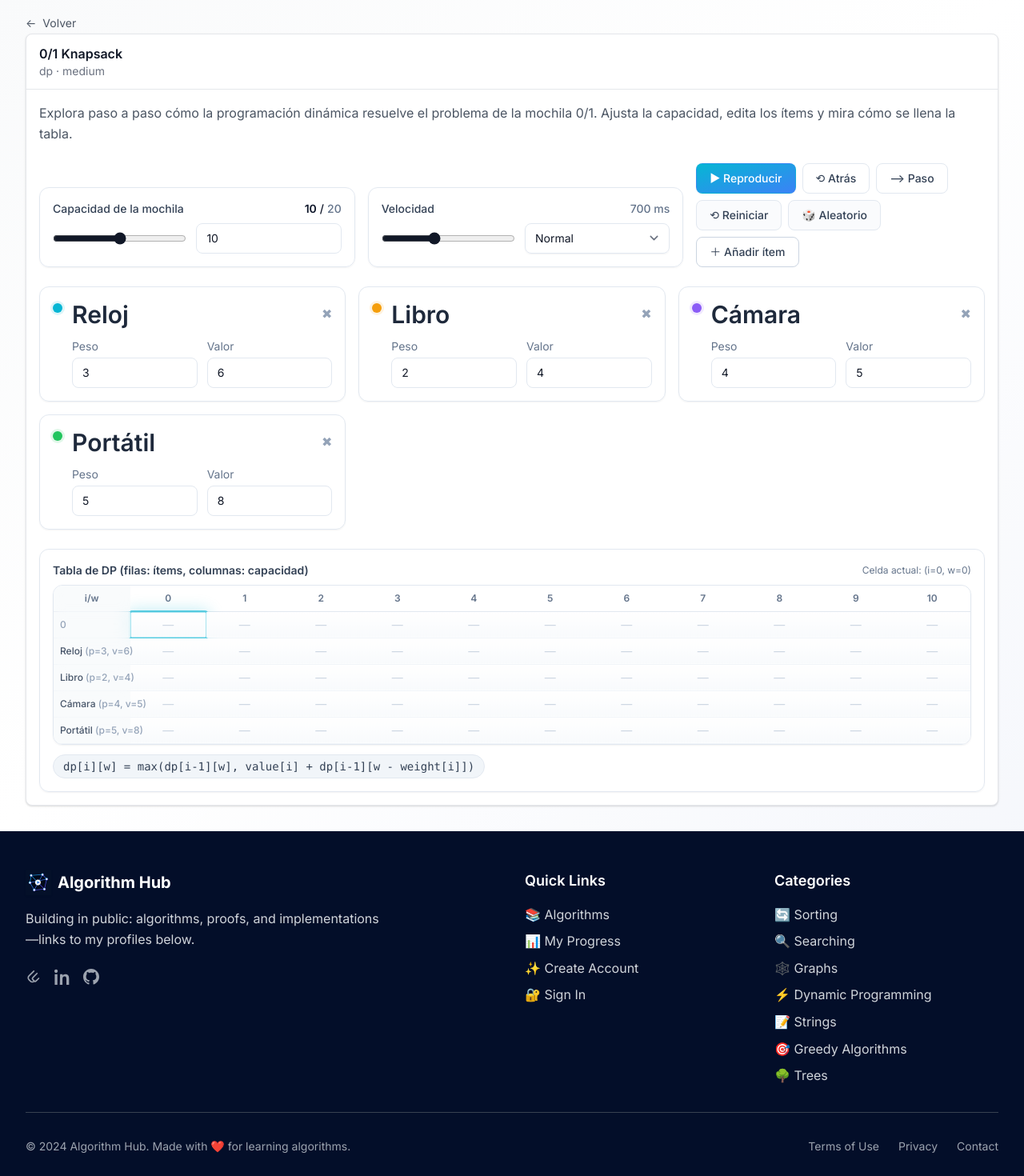
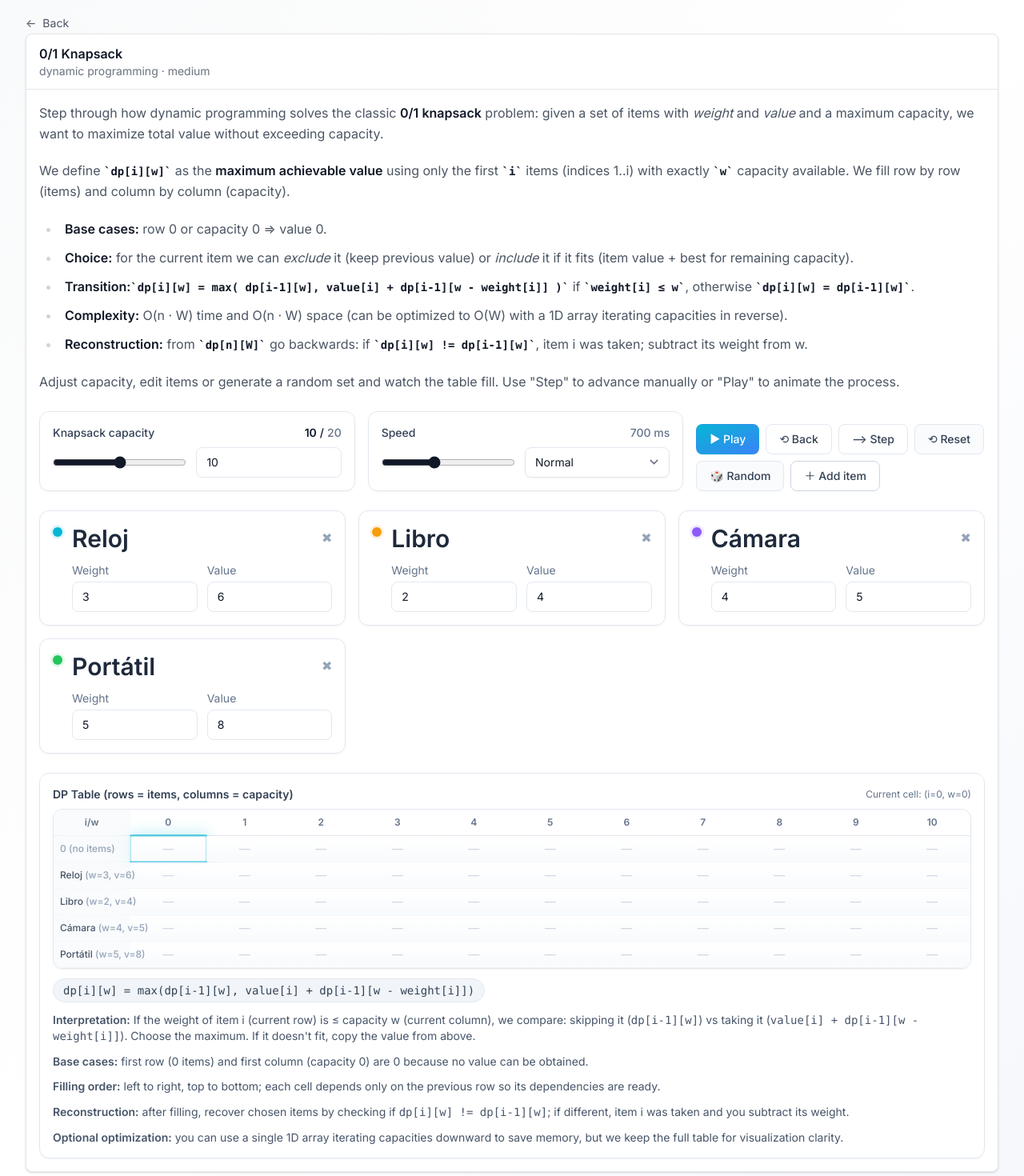
Before and after one commit to SaraOnCloud/algorithm-hub, an Angular app in the folder frontend/: page /algorithms/knapsack-01 in a window 1280 px wide. Shown: the part 80-1550 px from the top of the page at 80% size. Built offline with nearby package versions, Linux system fonts and the light colour scheme.

Commit message:
Uploading updating scripts

```diff
--- a/frontend/src/app/features/algorithms/custom/knapsack-01.component.html
+++ b/frontend/src/app/features/algorithms/custom/knapsack-01.component.html
@@ -1,20 +1,36 @@
 <a routerLink="/algorithms" class="inline-flex items-center gap-2 text-sm text-gray-600 hover:text-gray-900 transition-colors group">
   <span class="group-hover:-translate-x-0.5 transition-transform">←</span>
-  Volver
+  Back
 </a>
 
-<ui-card title="0/1 Knapsack" subtitle="dp · medium">
+<ui-card title="0/1 Knapsack" subtitle="dynamic programming · medium">
   <div class="ah-knap space-y-6">
     <!-- Intro -->
     <div class="prose max-w-none">
-      <p class="text-gray-600">Explora paso a paso cómo la programación dinámica resuelve el problema de la mochila 0/1. Ajusta la capacidad, edita los ítems y mira cómo se llena la tabla.</p>
+      <p class="text-gray-600">
+        Step through how dynamic programming solves the classic <strong>0/1 knapsack</strong> problem:
+        given a set of items with <em>weight</em> and <em>value</em> and a maximum capacity, we want to maximize total value without exceeding capacity.
+      </p>
+      <p class="text-gray-600">
+        We define <code>dp[i][w]</code> as the <strong>maximum achievable value</strong> using only the first <code>i</code> items (indices 1..i) with exactly <code>w</code> capacity available. We fill row by row (items) and column by column (capacity).
+      </p>
+      <ul class="text-gray-600">
+        <li><strong>Base cases:</strong> row 0 or capacity 0 ⇒ value 0.</li>
+        <li><strong>Choice:</strong> for the current item we can <em>exclude</em> it (keep previous value) or <em>include</em> it if it fits (item value + best for remaining capacity).</li>
+        <li><strong>Transition:</strong> <code>dp[i][w] = max( dp[i-1][w], value[i] + dp[i-1][w - weight[i]] )</code> if <code>weight[i] ≤ w</code>, otherwise <code>dp[i][w] = dp[i-1][w]</code>.</li>
+        <li><strong>Complexity:</strong> O(n · W) time and O(n · W) space (can be optimized to O(W) with a 1D array iterating capacities in reverse).</li>
+        <li><strong>Reconstruction:</strong> from <code>dp[n][W]</code> go backwards: if <code>dp[i][w] != dp[i-1][w]</code>, item i was taken; subtract its weight from w.</li>
+      </ul>
+      <p class="text-gray-600">
+        Adjust capacity, edit items or generate a random set and watch the table fill. Use "Step" to advance manually or "Play" to animate the process.
+      </p>
     </div>
 
-    <!-- Controles principales -->
+    <!-- Controls -->
     <div class="flex flex-col lg:flex-row gap-4 lg:items-end">
       <div class="flex-1 bg-white/70 dark:bg-slate-800/70 backdrop-blur rounded-xl p-4 shadow-sm border border-slate-200 dark:border-slate-700">
         <label class="flex items-center justify-between mb-2 text-sm font-medium text-slate-700 dark:text-slate-300">
-          <span>Capacidad de la mochila</span>
+          <span>Knapsack capacity</span>
           <span class="inline-flex items-center gap-1 text-slate-900 dark:text-white"><span class="font-semibold">{{ capacity }}</span>/<span class="text-slate-500">{{ maxCapacity }}</span></span>
         </label>
         <div class="flex items-center gap-3">
@@ -25,29 +41,29 @@
 
       <div class="flex-1 bg-white/70 dark:bg-slate-800/70 backdrop-blur rounded-xl p-4 shadow-sm border border-slate-200 dark:border-slate-700">
         <label class="flex items-center justify-between mb-2 text-sm font-medium text-slate-700 dark:text-slate-300">
-          <span>Velocidad</span>
+          <span>Speed</span>
           <span class="text-slate-500">{{ speed }} ms</span>
         </label>
         <div class="flex items-center gap-3">
           <input type="range" class="w-full accent-fuchsia-500" min="200" max="1500" step="50" [(ngModel)]="speed" (ngModelChange)="setSpeed($event)" />
           <select class="ah-input w-28" [(ngModel)]="speed" (ngModelChange)="setSpeed($event)">
-            <option [ngValue]="300">Rápido</option>
+            <option [ngValue]="300">Fast</option>
             <option [ngValue]="700">Normal</option>
-            <option [ngValue]="1200">Lento</option>
+            <option [ngValue]="1200">Slow</option>
           </select>
         </div>
       </div>
 
       <div class="flex-1 flex flex-wrap gap-2">
         <button (click)="toggleAutoplay()" class="ah-btn ah-btn-primary" [ngClass]="{ 'animate-pulse': autoplay }">
-          <span *ngIf="!autoplay">▶ Reproducir</span>
-          <span *ngIf="autoplay">⏸ Pausar</span>
+          <span *ngIf="!autoplay">▶ Play</span>
+          <span *ngIf="autoplay">⏸ Pause</span>
         </button>
-        <button (click)="stepBackward()" class="ah-btn">⟲ Atrás</button>
-        <button (click)="stepForward()" class="ah-btn">⟶ Paso</button>
-        <button (click)="resetTables()" class="ah-btn ah-btn-soft">⟲ Reiniciar</button>
-        <button (click)="randomize()" class="ah-btn ah-btn-soft">🎲 Aleatorio</button>
-        <button (click)="addItem()" class="ah-btn ah-btn-outline">＋ Añadir ítem</button>
+        <button (click)="stepBackward()" class="ah-btn">⟲ Back</button>
+        <button (click)="stepForward()" class="ah-btn">⟶ Step</button>
+        <button (click)="resetTables()" class="ah-btn ah-btn-soft">⟲ Reset</button>
+        <button (click)="randomize()" class="ah-btn ah-btn-soft">🎲 Random</button>
+        <button (click)="addItem()" class="ah-btn ah-btn-outline">＋ Add item</button>
       </div>
     </div>
 
@@ -59,15 +75,15 @@
           <div class="flex-1">
             <div class="flex items-center justify-between">
               <h3 class="font-semibold text-slate-800 dark:text-slate-100">{{ it.name }}</h3>
-              <button class="text-slate-400 hover:text-rose-500 transition-colors" (click)="removeItem(idx)" aria-label="Eliminar">✖</button>
+              <button class="text-slate-400 hover:text-rose-500 transition-colors" (click)="removeItem(idx)" aria-label="Remove">✖</button>
             </div>
             <div class="mt-3 grid grid-cols-2 gap-3 text-sm">
               <label class="flex flex-col gap-1">
-                <span class="text-slate-500">Peso</span>
+                <span class="text-slate-500">Weight</span>
                 <input type="number" class="ah-input" min="1" [(ngModel)]="it.weight" (ngModelChange)="resetTables()" />
               </label>
               <label class="flex flex-col gap-1">
-                <span class="text-slate-500">Valor</span>
+                <span class="text-slate-500">Value</span>
                 <input type="number" class="ah-input" min="1" [(ngModel)]="it.value" (ngModelChange)="resetTables()" />
               </label>
             </div>
@@ -76,11 +92,11 @@
       </div>
     </div>
 
-    <!-- Visualización DP -->
+    <!-- DP Visualization -->
     <div class="dp-wrap">
       <div class="flex items-center justify-between mb-2">
-        <h4 class="text-sm font-semibold text-slate-700 dark:text-slate-200">Tabla de DP (filas: ítems, columnas: capacidad)</h4>
-        <span class="text-xs text-slate-500">Celda actual: (i={{ i }}, w={{ w }})</span>
+        <h4 class="text-sm font-semibold text-slate-700 dark:text-slate-200">DP Table (rows = items, columns = capacity)</h4>
+        <span class="text-xs text-slate-500">Current cell: (i={{ i }}, w={{ w }})</span>
       </div>
       <div class="overflow-auto rounded-xl border border-slate-200 dark:border-slate-700 shadow-sm">
         <table class="dp-table min-w-max">
@@ -93,8 +109,8 @@
           <tbody>
             <tr *ngFor="let r of [].constructor(items.length + 1); let ri = index">
               <th class="sticky left-0 bg-slate-50/80 dark:bg-slate-800/80 backdrop-blur z-10 text-left">
-                <span *ngIf="ri === 0" class="text-slate-400">0</span>
-                <span *ngIf="ri > 0">{{ items[ri - 1].name }} <span class="text-xs text-slate-400">(p={{ items[ri-1].weight }}, v={{ items[ri-1].value }})</span></span>
+                <span *ngIf="ri === 0" class="text-slate-400">0 (no items)</span>
+                <span *ngIf="ri > 0">{{ items[ri - 1].name }} <span class="text-xs text-slate-400">(w={{ items[ri-1].weight }}, v={{ items[ri-1].value }})</span></span>
               </th>
               <td *ngFor="let c of [].constructor(capacity + 1); let ci = index"
                   [class.cell-current]="ri === i && ci === w && !finished"
@@ -113,34 +129,52 @@
         </table>
       </div>
 
-      <!-- Fórmula/explicación -->
-      <div class="mt-3 text-sm text-slate-600 dark:text-slate-300 flex flex-wrap items-center gap-3">
+      <!-- Formula / explanation -->
+      <div class="mt-3 text-sm text-slate-600 dark:text-slate-300 flex flex-col gap-3">
+        <div class="flex flex-wrap items-center gap-3">
           <div class="px-3 py-1 rounded-full bg-slate-100 dark:bg-slate-800 border border-slate-200 dark:border-slate-700">
             <span class="font-mono">dp[i][w] = max(dp[i-1][w], value[i] + dp[i-1][w - weight[i]])</span>
           </div>
           <div *ngIf="i>0" class="flex items-center gap-2">
             <span class="inline-flex items-center gap-1 px-2 py-1 rounded bg-white/70 dark:bg-slate-800/70 border border-slate-200 dark:border-slate-700">
-            <span class="text-slate-500">ítem</span>
+              <span class="text-slate-500">item</span>
               <span class="font-semibold" [style.color]="items[i-1].color">{{ items[i-1].name }}</span>
-            <span class="text-slate-500">p={{ items[i-1].weight }}, v={{ items[i-1].value }}</span>
+              <span class="text-slate-500">w={{ items[i-1].weight }}, v={{ items[i-1].value }}</span>
             </span>
-          <span *ngIf="i>0 && (i-1) < items.length && items[i-1].weight <= w" class="text-emerald-600">incluible</span>
-          <span *ngIf="i>0 && (i-1) < items.length && items[i-1].weight > w" class="text-rose-600">no cabe</span>
+            <span *ngIf="i>0 && (i-1) < items.length && items[i-1].weight <= w" class="text-emerald-600">fits</span>
+            <span *ngIf="i>0 && (i-1) < items.length && items[i-1].weight > w" class="text-rose-600">doesn't fit</span>
+          </div>
+        </div>
+        <div class="leading-snug">
+          <span class="font-semibold">Interpretation:</span>
+          If the weight of item i (current row) is ≤ capacity w (current column), we compare: skipping it (<code>dp[i-1][w]</code>) vs taking it (<code>value[i] + dp[i-1][w - weight[i]]</code>). Choose the maximum. If it doesn't fit, copy the value from above.
+        </div>
+        <div class="leading-snug">
+          <span class="font-semibold">Base cases:</span> first row (0 items) and first column (capacity 0) are 0 because no value can be obtained.
+        </div>
+        <div class="leading-snug">
+          <span class="font-semibold">Filling order:</span> left to right, top to bottom; each cell depends only on the previous row so its dependencies are ready.
+        </div>
+        <div class="leading-snug">
+          <span class="font-semibold">Reconstruction:</span> after filling, recover chosen items by checking if <code>dp[i][w] != dp[i-1][w]</code>; if different, item i was taken and you subtract its weight.
+        </div>
+        <div class="leading-snug">
+          <span class="font-semibold">Optional optimization:</span> you can use a single 1D array iterating capacities downward to save memory, but we keep the full table for visualization clarity.
         </div>
       </div>
     </div>
 
-    <!-- Resultado -->
+    <!-- Result -->
     <div *ngIf="finished" class="mt-2 p-4 rounded-xl border border-emerald-300 dark:border-emerald-700 bg-emerald-50/70 dark:bg-emerald-900/20 flex items-start gap-4">
       <div class="text-2xl">✅</div>
       <div class="flex-1">
-        <div class="font-semibold text-emerald-800 dark:text-emerald-300">Solución óptima encontrada</div>
-        <div class="mt-1 text-sm text-emerald-700 dark:text-emerald-200">Valor máximo: <span class="font-bold">{{ dp[items.length][capacity] }}</span></div>
+        <div class="font-semibold text-emerald-800 dark:text-emerald-300">Optimal solution found</div>
+        <div class="mt-1 text-sm text-emerald-700 dark:text-emerald-200">Maximum value: <span class="font-bold">{{ dp[items.length][capacity] }}</span></div>
         <div class="mt-2 flex flex-wrap gap-2">
           <span *ngFor="let idx of solution" class="inline-flex items-center gap-2 px-3 py-1 rounded-full bg-white dark:bg-slate-800 border border-slate-200 dark:border-slate-700 shadow-sm">
             <span class="h-2 w-2 rounded-full" [style.background]="items[idx].color"></span>
             <span class="text-sm">{{ items[idx].name }}</span>
-            <span class="text-xs text-slate-500">(p={{ items[idx].weight }}, v={{ items[idx].value }})</span>
+            <span class="text-xs text-slate-500">(w={{ items[idx].weight }}, v={{ items[idx].value }})</span>
           </span>
         </div>
       </div>
```
Lines whose indentation alone changed are shown as unchanged.
